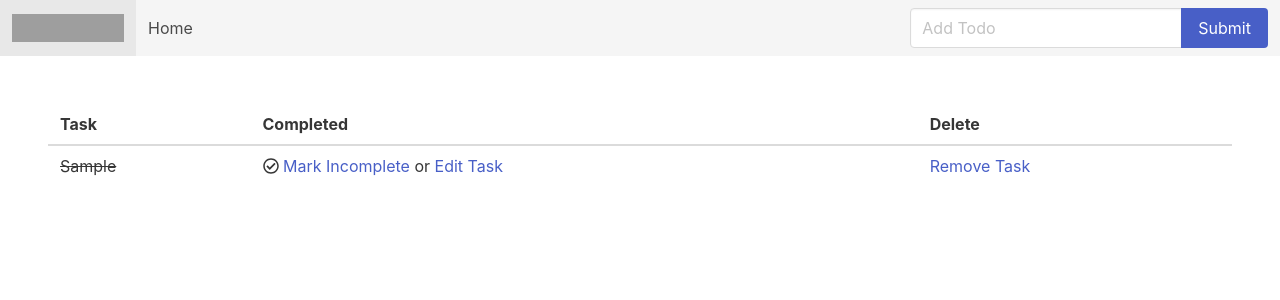
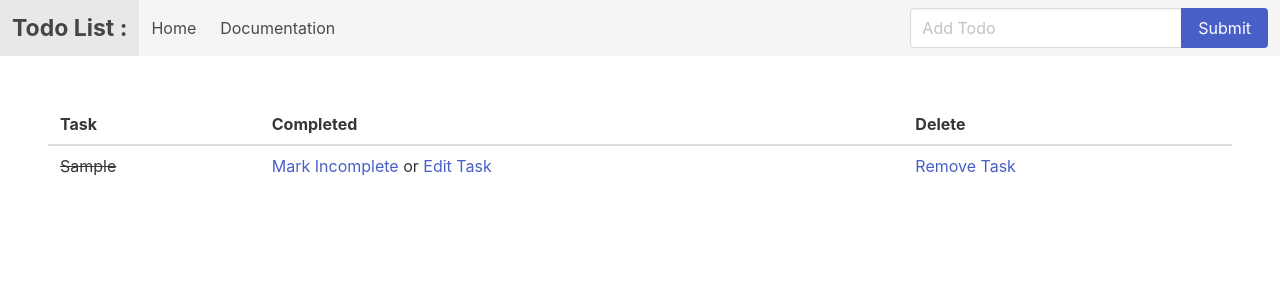
Before and after one commit to ricardovezetiv/todo-list, a Django app: page / in a window 1280 px wide. Shown: the top 300 px of the page. Run offline with Django 4.2, Linux system fonts and the light colour scheme; tables that the repository leaves empty hold one stand-in row (values such as "Sample post"); some libraries are stand-ins or nearby versions; grey boxes are pictures that could not be loaded.

Commit message:
Instalação e utilização do pacote 'fontawesomefree', corrigido e ajustado a 'navbar'.

```diff
--- a/project/settings.py
+++ b/project/settings.py
@@ -37,6 +37,7 @@ INSTALLED_APPS = [
     'django.contrib.sessions',
     'django.contrib.messages',
     'django.contrib.staticfiles',
+    'fontawesomefree',
     'todo_app',
 ]
 
--- a/pyproject.toml
+++ b/pyproject.toml
@@ -7,6 +7,7 @@ authors = ["Ricardo Branco <ricardo.vezetiv@mail.ru>"]
 [tool.poetry.dependencies]
 python = "^3.10"
 Django = "^4.0.4"
+fontawesomefree = "^6.1.1"
 
 [tool.poetry.dev-dependencies]
 flake8 = "^4.0.1"
--- a/todo_app/templates/todo_app/base.html
+++ b/todo_app/templates/todo_app/base.html
@@ -1,26 +1,49 @@
+{% load static %}
+
 <!DOCTYPE html>
 <html lang="pt-BR">
 <head>
     <meta charset="UTF-8">
     <meta http-equiv="X-UA-Compatible" content="IE=edge">
     <meta name="viewport" content="width=device-width, initial-scale=1.0">
-    <title>Django And Bulma!</title>
+    <title>Todo List</title>
     <link rel="stylesheet" href="https://cdn.jsdelivr.net/npm/bulma@0.9.4/css/bulma.min.css">
-    <script defer src="https://use.fontawesome.com/releases/v5.15.4/js/all.js"></script>
+    <link href="{% static 'fontawesomefree/css/all.min.css' %}" rel="stylesheet" type="text/css">
+    <script src="{% static 'fontawesomefree/js/all.min.js' %}"></script>
 </head>
 <body>
 
 <nav class="navbar is-light" role="navigation" aria-label="main navigation">
     <div class="navbar-brand">
         <a class="navbar-item" href="https://bulma.io">
-            <img src="https://bulma.io/images/bulma-logo.png" width="112" height="28">
+            <span style="font-size: 23px;">
+                <i class="fa-solid fa-bars-progress fa-lg"></i>
+                <strong> Todo List :</strong>
+
+            </span>
+        </a>
+        <a role="button" class="navbar-burger" data-target="navMenu" aria-label="menu" aria-expanded="false">
+            <span aria-hidden="true"></span>
+            <span aria-hidden="true"></span>
+            <span aria-hidden="true"></span>
         </a>
     </div>
 
-    <div class="navbar-menu">
+    <div id="navMenu" class="navbar-menu">
         <div class="navbar-start">
+            <a class="navbar-item" href="{% url 'home' %}">
+                <span>
+                    <span style="color: Dodgerblue;">
+                        <i class="fa-solid fa-house-chimney"></i>
+                    </span> Home
+                </span>
+            </a>
             <a class="navbar-item">
-                Home
+                <span>
+                    <span style="color: Dodgerblue;">
+                        <i class="fa-solid fa-book"></i>
+                    </span> Documentation
+                </span>
             </a>
         </div>
 
@@ -42,6 +65,27 @@
     </div>
 </nav>
 
+<script type="text/javascript">
+    document.addEventListener('DOMContentLoaded', () => {
+        // Get all "navbar-burger" elements
+        const $navbarBurgers = Array.prototype.slice.call(document.querySelectorAll('.navbar-burger'), 0);
+
+        // Add a click event on each of them
+        $navbarBurgers.forEach( el => {
+            el.addEventListener('click', () => {
+
+                // Get the target from the "data-target" attribute
+                const target = el.dataset.target;
+                const $target = document.getElementById(target);
+
+                // Toggle the "is-active" class on both the "navbar-burger" and the "navbar-menu"
+                el.classList.toggle('is-active');
+                $target.classList.toggle('is-active');
+            });
+        });
+    });
+</script>
+
 {% block content %}
 
 {% endblock content %}
```
Also changed, not shown: 1 other file.
